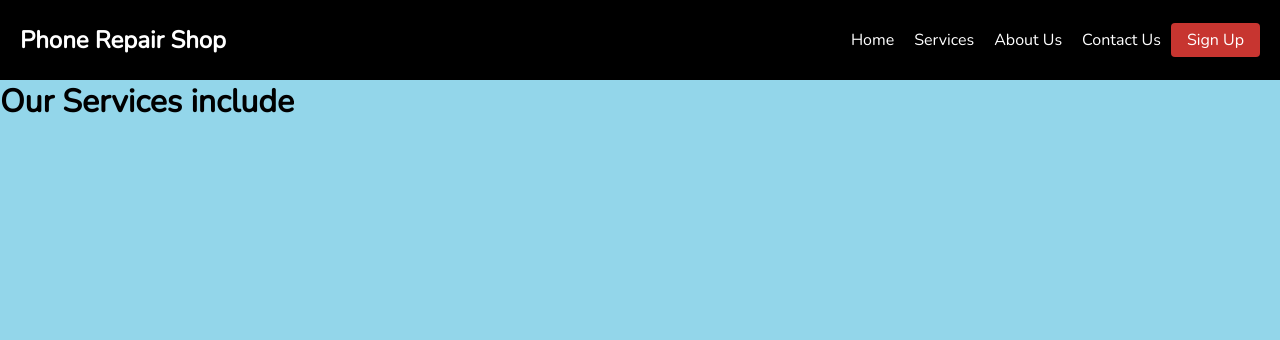
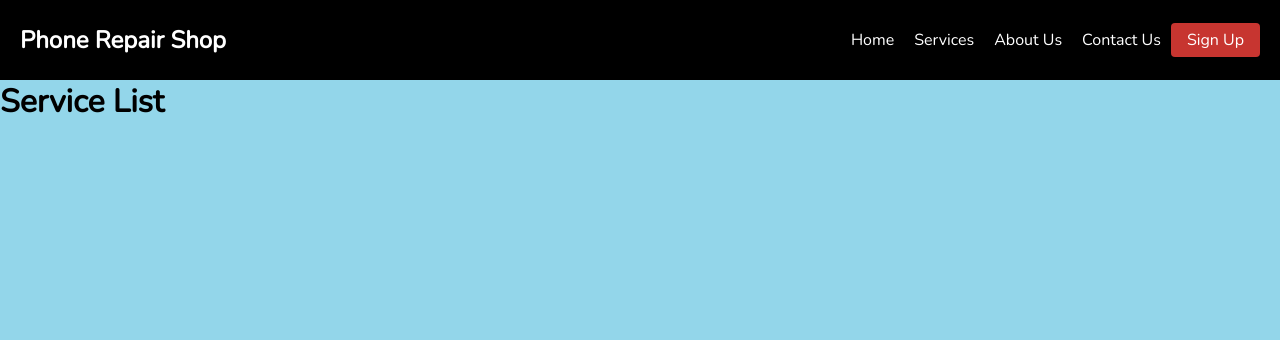
Before and after one commit to amcoolalphonce/PhoneRepairShop, a Django app: template store/templates/store/index.html in a window 1280 px wide. Shown: the top 340 px of the page. Run offline with Django 3.2, Linux system fonts and the light colour scheme; the template is opened without the code that fills it, so the values that code supplies are empty.

Commit message:
Cards for the services

```diff
--- a/store/templates/store/index.html
+++ b/store/templates/store/index.html
@@ -1,25 +1,18 @@
 {% extends 'store/base.html' %}
 {% load static %}
-<link rel="stylesheet" href="{% static 'index.css' %}">
+
 {% block content %}
-<h1>Our Services include</h1>
+        <h1 class="service_list">Service List</h1>
+        <div class="card-container">
+                {% for service in services %}
+                <div class="card">
+                        <strong>{{ service.service_name }}</strong><br>
+                        {% if service.service_image %}
+                        <img src="{{ service.service_image }}" alt="{{ service.service_name }}">
+                        <strong>Description : </strong><p> {{ service.service_description }}</p><br>
+                        {% endif %}
+                </div>
+                {% endfor %}
+        </div>
 
-<div class="main-container">
-        {% for serve  in services %}
-        <div class="card-container">
-                <img src= '{{ serve.service_image }} ' alt="">
-                <div class="card-detail">
-                        <div class="title">
-                                <p>{{ serve.service_name }}</p>
-                        </div>
-                        <div class="description">
-                                <span class="text"> This is the product</span>
-                                <p>{{ serve.service_description }}</p>
-                        </div>
-                </div>
-                <a href="{% url 'service' serve.service_name %}"><button class="view-product">View</button></a>
-        </div>
-        {%endfor%}
-</div>
-
-{% endblock content %}
+{% endblock  %}
```
